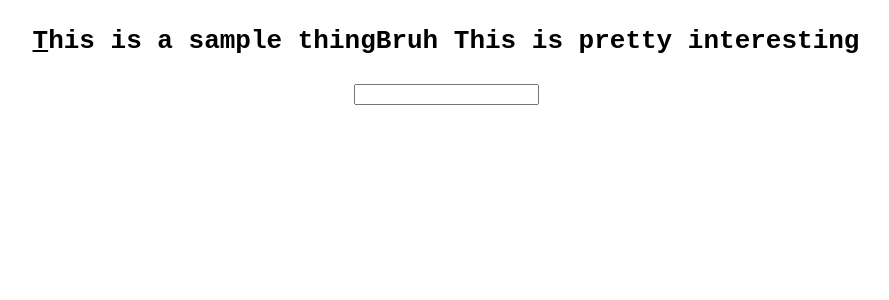
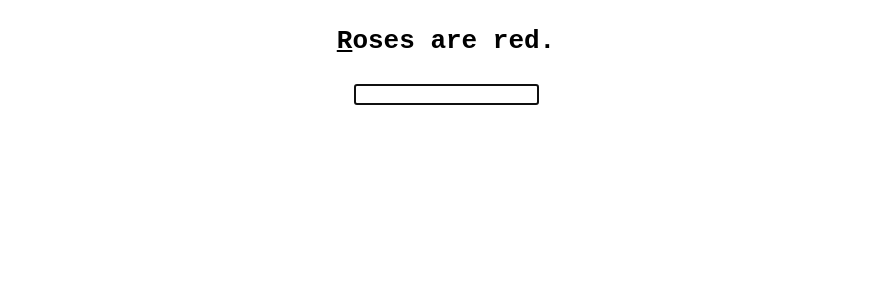
Before and after one commit to ZehCnaS34/finger-socks, a React (Create React App) app: page / in a window 1280 px wide. Shown: the top 300 px of the page, without its empty margins (194-1083 px from the left). Built offline with nearby package versions, Linux system fonts and the light colour scheme.

Commit message:
Added multi line support

```diff
--- a/src/App.js
+++ b/src/App.js
@@ -8,7 +8,6 @@ const SentenceLineDisplay = ({targetText, inputText}) => {
       return <span key={idx} style={{color: 'green'}}>{char}</span>
     } else {
       if (char === ' ') {
-        console.log('in here');
         return (
           <span key={idx} style={{textDecoration: 'underline', color: 'red'}}>{targetText[idx]}</span>
         )
@@ -33,22 +32,49 @@ const SentenceLineDisplay = ({targetText, inputText}) => {
 
 class App extends Component {
   state = {
-    text: "This is a sample thingBruh This is pretty interesting",
-    input: ""
+    inputText: "",
+    lineFeed: [
+      "Roses are red.",
+      "Violets are blue.",
+      "I forgot this middle line",
+      "This is another sentence"
+    ],
+    completedLines: [
+    ]
   }
 
+  /**
+   * This function move
+   */
+  newLine = (e) => {
+    let keyCode = e.keyCode || e.which
+    if (keyCode == 13) {
+      if (this.state.inputText === this.state.lineFeed[0]) {
+        this.state.completedLines.push(this.state.lineFeed.shift())
+        this.setState({lineFeed: this.state.lineFeed, inputText: ""})
+      }
+    }
+  }
 
   render() {
     return (
       <div className="App">
-        <SentenceLineDisplay
-          inputText={this.state.input}
-          targetText={this.state.text} />
+        { this.state.lineFeed.length > 0 ? (
+          <SentenceLineDisplay
+            inputText={this.state.inputText}
+            targetText={this.state.lineFeed[0]} />
+        ) : (
+          <h1>DONE</h1>
+        )
+        }
         <input
-          autofocus={true}
+          autoFocus={true}
           type="text"
-          value={this.state.input}
-          onChange={(e) => this.setState({input: e.target.value})} />
+          value={this.state.inputText}
+          onKeyPress={this.newLine}
+          onChange={(e) => {
+            return this.setState({inputText: e.target.value})}
+          } />
       </div>
     );
   }
```
